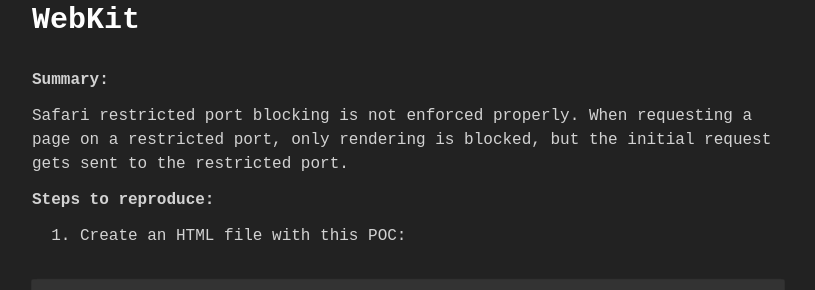
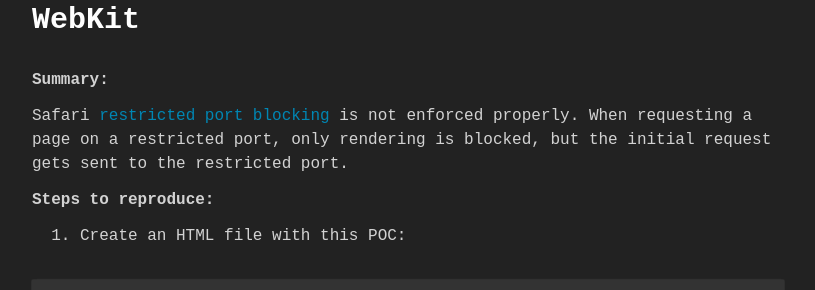
Before and after one commit to xdavidhu/feed.bugs.xdavidhu.me, a Jekyll site: the page built from _posts/2021-05-26-0007.md, in a window 1280 px wide. Shown: the part 256-546 px from the top of the page, without its empty margins (232-1047 px from the left). Built offline with Jekyll 4.4.1, drawn with Linux system fonts in a browser that asks for light colours; some web fonts are replaced; part of the change alters nothing that is shown.

```diff
--- a/_posts/2021-05-26-0007.md
+++ b/_posts/2021-05-26-0007.md
@@ -9,7 +9,7 @@ title: "Bypassing restricted port protection in WebKit"
 
 **Summary:**
 
-Safari restricted port blocking is not enforced properly. When requesting a page on a restricted port, only rendering is blocked, but the initial request gets sent to the restricted port.
+Safari [restricted port blocking](https://fetch.spec.whatwg.org/#port-blocking) is not enforced properly. When requesting a page on a restricted port, only rendering is blocked, but the initial request gets sent to the restricted port.
 
 **Steps to reproduce:**
 
```
